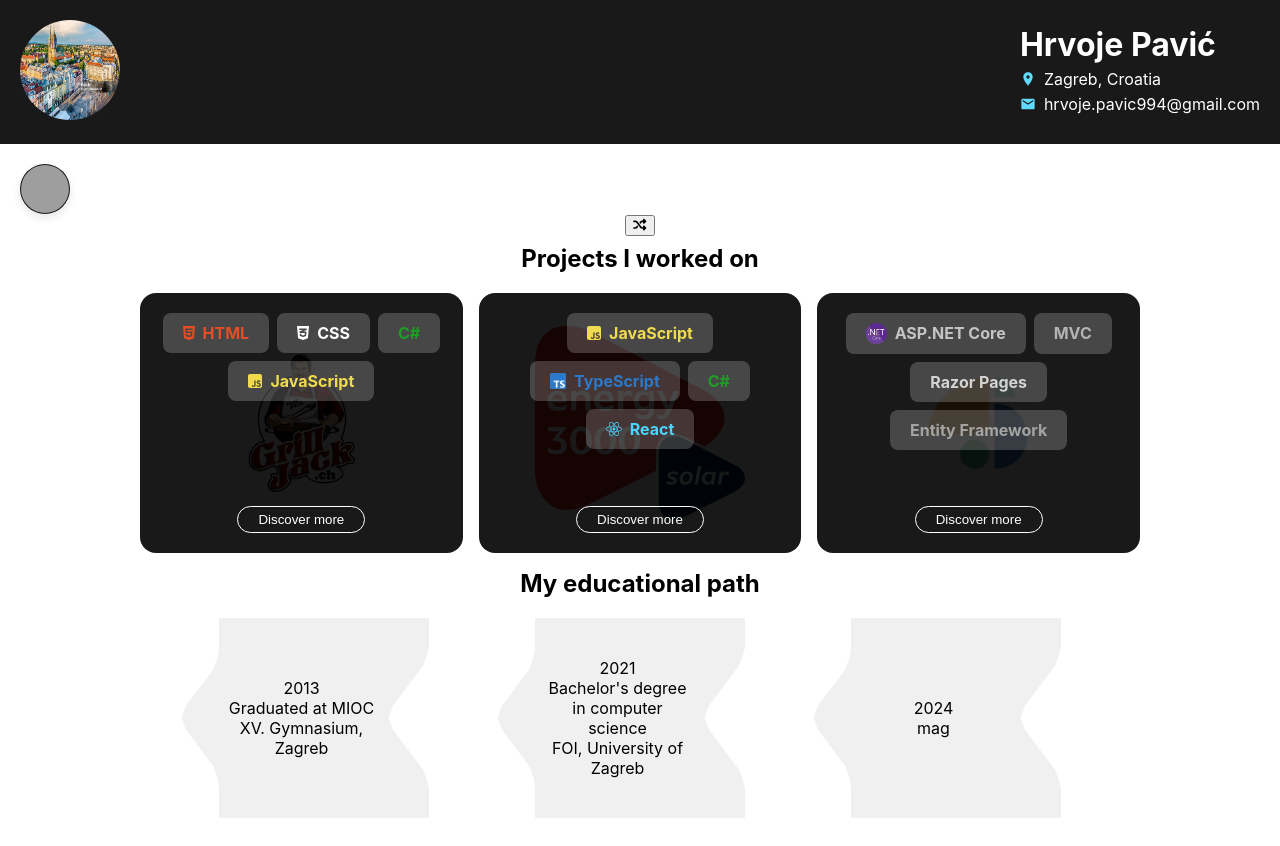
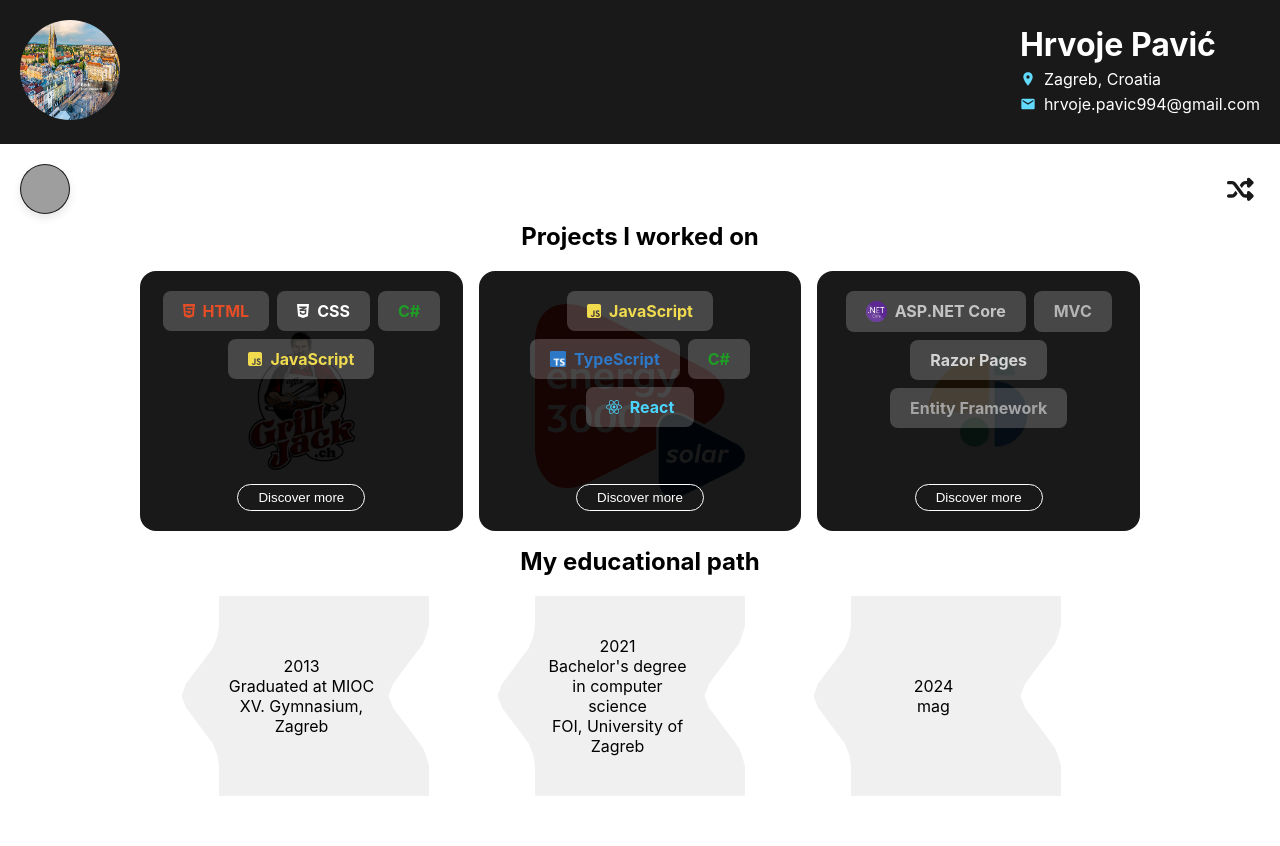
Before and after one commit to Hpavic/portfolio, a React (Create React App) app: page / in a window 1280 px wide. After the commit the page ends 824 px from the top, so only its background shows below. Built offline with nearby package versions, Linux system fonts and the light colour scheme; grey boxes are pictures that could not be loaded.

Commit message:
shuffle skills btn
shuffle skills btn

```diff
--- a/src/components/buttons/LanguageToggle.js
+++ b/src/components/buttons/LanguageToggle.js
@@ -30,6 +30,7 @@ const LanguageToggle = () => {
         <button className='language-btn'
             onClick={() => setIsOpen(!isOpen)}
             title={language === 'en' ? "Change language" : "Promijeni jezik"}
+            aria-label={language === 'en' ? "Change language" : "Promijeni jezik"}
             type='button'
             style={{ backgroundImage: `url(${language === 'en' ? '/images/en_flag.svg' : '/images/hr_flag.svg'})` }}>
         </button>
@@ -38,6 +39,7 @@ const LanguageToggle = () => {
                 className="language-btn"
                 onClick={() => toggleLanguage(language === 'en' ? 'hr' : 'en')}
                 title={language === 'en' ? "Croatian" : "Engleski"}
+                aria-label={language === 'en' ? "Croatian" : "Engleski"}
                 type="button"
                 style={{
                     backgroundImage: `url('/images/${language === 'en' ? 'hr_flag.svg' : 'en_flag.svg'}')`
--- /dev/null
+++ b/src/components/buttons/ShuffleSkills.css
@@ -0,0 +1,15 @@
+.shuffle-button {
+    border: none;
+    background-color: transparent;
+    cursor: pointer;
+    border-radius: 50%;
+    color: rgba(0, 0, 0, 0.9);
+}
+
+.shuffle-button:hover {
+    color: #c5c5c5;
+}
+
+.shuffle-button:focus {
+    outline: none;
+}
--- /dev/null
+++ b/src/components/buttons/ShuffleSkills.js
@@ -0,0 +1,22 @@
+import React from 'react';
+import { useLanguage } from '../../LanguageContext';
+import { FontAwesomeIcon } from '@fortawesome/react-fontawesome';
+import { faShuffle } from '@fortawesome/free-solid-svg-icons';
+import './ShuffleSkills.css';
+
+const ShuffleSkills = ({ onClick }) => {
+    const { translate } = useLanguage();
+
+    return (
+        <button
+            className="shuffle-button"
+            onClick={onClick}
+            type='button'
+            title={translate('shuffleSkills')}
+            aria-label={translate('shuffleSkills')}>
+            <FontAwesomeIcon icon={faShuffle} size={'2x'}/>
+        </button>
+    );
+};
+
+export default ShuffleSkills;
--- a/src/components/main/MainContent.css
+++ b/src/components/main/MainContent.css
@@ -20,3 +20,8 @@
 .section h2 {
   margin-top: 0;
 }
+
+.button-menu {
+  display: flex;
+  justify-content: space-between;
+}
--- a/src/components/main/MainContent.js
+++ b/src/components/main/MainContent.js
@@ -1,30 +1,21 @@
-import React, { useState, useCallback  } from 'react';
+import React from 'react';
 import Education from '../sections/education/Education';
 import WorkProjectsSection from '../sections/projects/work/WorkProjects';
 import LanguageToggle from '../buttons/LanguageToggle';
 import workProjects from '../../data/workProjects.json';
-import { FontAwesomeIcon } from '@fortawesome/react-fontawesome';
-import { faShuffle } from '@fortawesome/free-solid-svg-icons';
-import { shuffleArray } from '../../utils/arrayUtils';
+import useShuffledProjects from '../../hooks/useShuffledProjects'
+import ShuffleSkills from '../buttons/ShuffleSkills';
 import './MainContent.css';
 
 const MainContent = () => {
-  const [projects, setProjects] = useState(workProjects);
-
-  const shuffleSkillsInProjects = useCallback(() => {
-    const shuffledProjects = projects.map(project => ({
-      ...project,
-      skills: project.skills ? shuffleArray([...project.skills]) : []
-    }));
-    setProjects(shuffledProjects);
-  }, [projects]);
+  const [projects, shuffleSkillsInProjects] = useShuffledProjects(workProjects);
 
   return (
     <main className="main-content">
-      <LanguageToggle />
-      <button onClick={shuffleSkillsInProjects} className="shuffle-button">
-        <FontAwesomeIcon icon={faShuffle} />
-      </button>
+      <div className="button-menu">
+        <LanguageToggle />
+        <ShuffleSkills onClick={shuffleSkillsInProjects} />
+      </div>
       <WorkProjectsSection projects={projects} />
       <Education/>
     </main>
--- /dev/null
+++ b/src/hooks/useShuffledProjects.js
@@ -0,0 +1,18 @@
+import { useCallback, useState } from 'react';
+import { shuffleArray } from '../utils/arrayUtils';
+
+const useShuffledProjects = (initialProjects) => {
+    const [projects, setProjects] = useState(initialProjects);
+
+    const shuffleSkillsInProjects = useCallback(() => {
+        const shuffledProjects = projects.map(project => ({
+            ...project,
+            skills: project.skills ? shuffleArray([...project.skills]) : []
+        }));
+        setProjects(shuffledProjects);
+    }, [projects]);
+
+    return [projects, shuffleSkillsInProjects];
+};
+
+export default useShuffledProjects;
--- a/src/localization/en.json
+++ b/src/localization/en.json
@@ -7,5 +7,6 @@
     "workYapanner": "As student in Yapanner",
     "btnClose": "Close",
     "btnDiscover": "Discover more",
-    "titleProjects": "Projects I worked on"
+    "titleProjects": "Projects I worked on",
+    "shuffleSkills": "Shuffle skills"
 }
--- a/src/localization/hr.json
+++ b/src/localization/hr.json
@@ -7,5 +7,6 @@
     "workYapanner": "Kao student u Yapanneru",
     "btnClose": "Zatvori",
     "btnDiscover": "Saznaj više",
-    "titleProjects": "Projekti na kojima sam radio"
+    "titleProjects": "Projekti na kojima sam radio",
+    "shuffleSkills": "Promiješaj vještine"
 }
```
